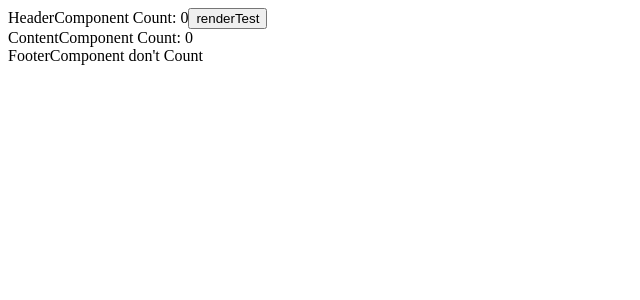
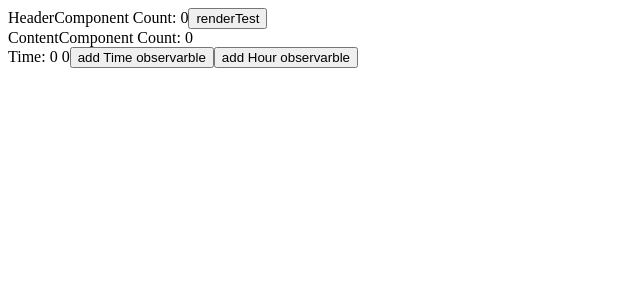
Before and after one commit to cheonseungmin/studying-mobx, a React (Create React App) app: page / in a window 1280 px wide. Shown: the top 300 px of the page, without its empty margins (0-640 px from the left). Built offline with nearby package versions, Linux system fonts and the light colour scheme.

Commit message:
Case Object observable, updating member varable not provoke re-render

```diff
--- a/src/component/foo/Context.ts
+++ b/src/component/foo/Context.ts
@@ -4,12 +4,27 @@ export interface ContextInterface {
     count: number;
     setCount: (currentCount: number) => void;
     examplePageProp: string;
+    time: {
+      hour: number,
+      minute: number
+    };
+    setTime: (newTime: {
+      hour: number,
+      minute: number
+    }) => void;
+    setHourMinute: (newHour?: number, newMinute?: number) => void;
 }
 
 const Context = React.createContext<ContextInterface>({
   count: 0,
   setCount: () => {},
-  examplePageProp: ''
+  examplePageProp: '',
+  time: {
+    hour: 0,
+    minute: 0
+  },
+  setTime: () => {},
+  setHourMinute: () => {},
 });
 
 export default Context;
--- a/src/component/foo/FooterComponent.tsx
+++ b/src/component/foo/FooterComponent.tsx
@@ -10,12 +10,46 @@ const FooterComponent: React.FC<Props> = ({
   exampleFooterProp
 }) => {
 
+  const {
+    time,
+    setTime,
+    setHourMinute
+  } = useContext(Context);
+
   console.log('FooterComponent render');
+
+  const addOneHourByTime = (currentHour: number) => {
+    const newTime = {
+      hour: currentHour + 1,
+      minute: 0
+    }
+    setTime(newTime)
+  }
+
+  const addOneHourByHour = (currentHour: number) => {
+    setHourMinute(currentHour);
+  }
 
   return (
     <>
       <div>
-        FooterComponent don't Count
+        Time: {time.hour} {time.minute}
+        <button
+          type="button"
+          onClick={() => {
+            addOneHourByTime(time.hour)
+          }}
+        >
+          add Time observarble
+        </button>
+        <button
+          type="button"
+          onClick={() => {
+            addOneHourByHour(time.hour + 1)
+          }}
+        >
+          add Hour observarble
+        </button>
       </div>
     </>
   );
--- a/src/component/foo/Store.ts
+++ b/src/component/foo/Store.ts
@@ -4,6 +4,10 @@ import { makeAutoObservable } from 'mobx';
 class Store {
   static instance: Store;
   count: number = 0;
+  time = {
+    hour: 0,
+    minute: 0
+  }
 
   constructor() {
     makeAutoObservable(this);
@@ -12,6 +16,18 @@ class Store {
   setCount = (newCount: number): void => {
     this.count = newCount;
   };
+
+  setTime = (newTime: {
+    hour: number,
+    minute: number
+  }) => {
+    this.time = newTime;
+  }
+
+  setHourMinute = (newHour?: number, newMinute?: number) => {
+    if(newHour) this.time.hour = newHour;
+    if(newMinute) this.time.minute = newMinute;
+  }
 }
 
 Store.instance = new Store();
```
Also changed, not shown: src/component/foo/PageComponent.tsx (+12 -3 lines).
